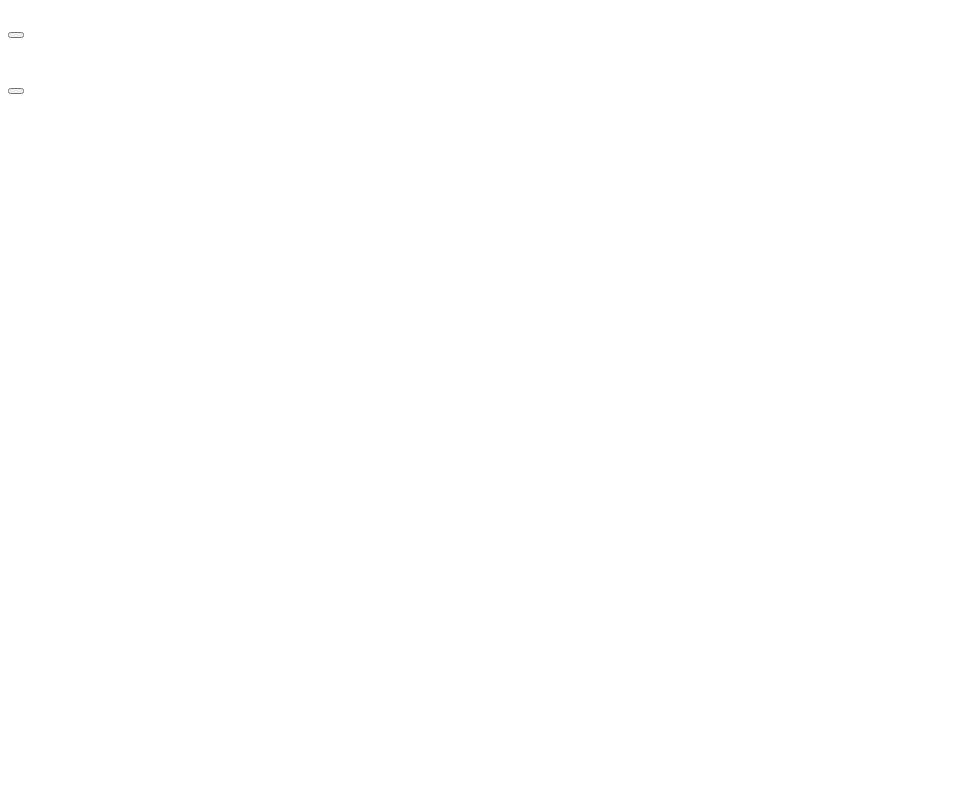
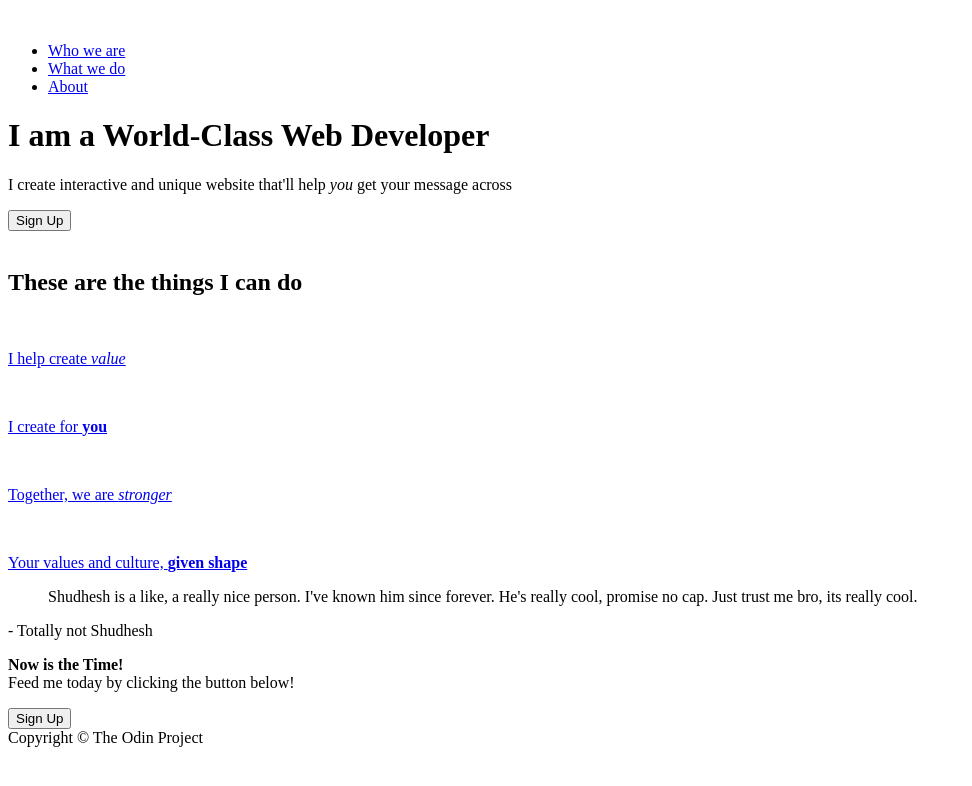
Before and after one commit to Shuddown/landing-page, a plain HTML site: page index.html in a window 1280 px wide. Shown: the whole page, without its empty margins (0-972 px from the left). Drawn offline with Linux system fonts and the light colour scheme.

Commit message:
all html done

```diff
--- a/index.html
+++ b/index.html
@@ -4,18 +4,25 @@
   <meta charset="UTF-8">
   <meta name="viewport" content="width=device-width, initial-scale=1.0">
   <meta http-equiv="X-UA-Compatible" content="IE=7">
-  <title>Document</title>
+  <title>About me</title>
 </head>
 <body>
   <div class="top-section">
     <header>
-      <nav></nav>
+      <img src="" alt="" class="logo">
+      <nav><ul>
+        <li><a href="/">Who we are</a></li>
+        <li><a href="/">What we do</a></li>
+        <li><a href="/">About</a></li>
+      </ul></nav>
     </header>
     <div class="about-me">
       <div class="about-left">
-        <h1></h1>
-        <p></p>
-        <button></button>
+        <h1>I am a World-Class Web Developer</h1>
+        <p>I create interactive and unique website that'll help
+           <em>you</em> get your message across
+        </p>
+        <button>Sign Up</button>
       </div>
       <div class="about-right">
         <img src="" alt="">
@@ -24,25 +31,42 @@
   </div>
   <div class="bottom-section">
     <div class="info-container">
-      <h2> </h2>
+      <h2>These are the things I can do</h2>
       <div class="info-links-container">
-        <a href="/" class="info-link"></a>
-        <a href="/" class="info-link"></a>
-        <a href="/" class="info-link"></a>
-        <a href="/" class="info-link"></a>
+        <a href="/" class="info-link">
+          <img src="" alt="">
+          <p>I help create <em>value</em></p>
+        </a>
+        <a href="/" class="info-link">
+          <img src="" alt="">
+          <p>I create for <b>you</b></p>
+        </a>
+        <a href="/" class="info-link">
+          <img src="" alt="">
+          <p>Together, we are <em>stronger</em></p>
+        </a>
+        <a href="/" class="info-link">
+          <img src="" alt="">
+          <p>Your values and culture, <strong>given shape</strong></p>
+        </a>
       </div>
     </div>
     <div class="quote">
-      <blockquote></blockquote>
-      <p class="citation"></p>
+      <blockquote>Shudhesh is a like, a really nice person. I've known him since
+        forever. He's really cool, promise no cap.
+        Just trust me bro, its really cool.
+      </blockquote>
+      <p class="citation"> - Totally not Shudhesh</p>
     </div>
     <div class="call-to-action">
       <div class="action-banner">
-        <p class="action-info"></p>
-        <button class="sign-up"></button>
+        <p class="action-info"><strong class="action-strong">Now is the Time!</strong><br>Feed me today by clicking the button below!</p>
+        <button class="sign-up">Sign Up</button>
       </div>
     </div>
   </div>
-  <footer></footer>
+  <footer>
+    Copyright © The Odin Project
+  </footer>
 </body>
 </html>
```
